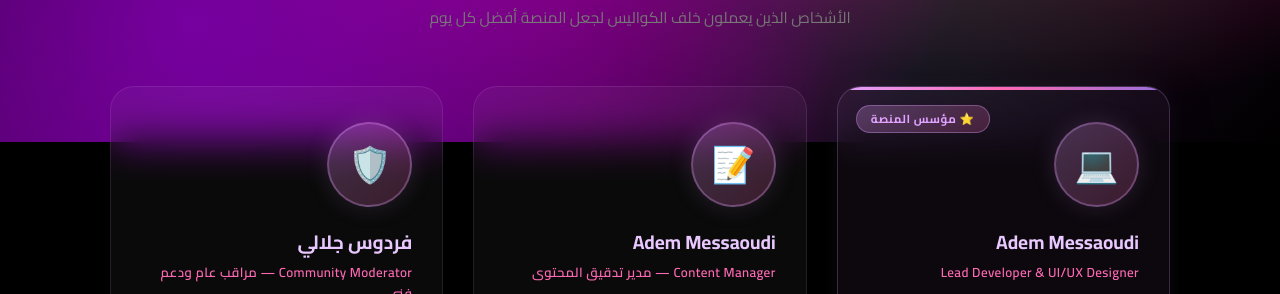
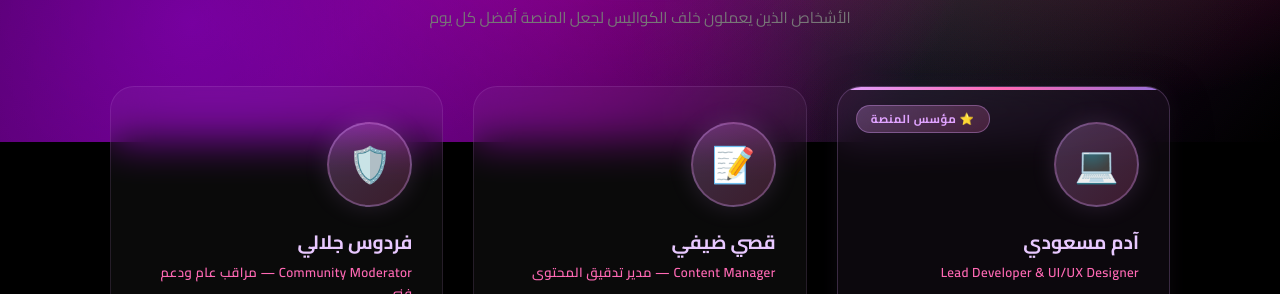
Before and after one commit to petitmessaoudi-eng/tunisia-project, a website: page public/about.html in a window 1280 px wide. Shown: the part 658-952 px from the top of the page. Drawn offline with Linux system fonts and the light colour scheme.

Commit message:
Update about page content

```diff
--- a/public/about.html
+++ b/public/about.html
@@ -898,7 +898,8 @@ body.theme-light .mobile-nav a:hover { background: rgba(156,39,176,0.12); color:
         <div class="team-card featured">
             <span class="featured-label">⭐ مؤسس المنصة</span>
             <div class="card-avatar">💻</div>
-            <div class="card-name">Adem Messaoudi</div>
+            <div class="card-name"> آدم مسعودي
+            </div>
             <div class="card-role">Lead Developer &amp; UI/UX Designer</div>
 
             <ul class="card-info">
@@ -922,7 +923,7 @@ body.theme-light .mobile-nav a:hover { background: rgba(156,39,176,0.12); color:
         <!-- Card 2: Content Manager -->
         <div class="team-card">
             <div class="card-avatar">📝</div>
-            <div class="card-name">Adem Messaoudi</div>
+            <div class="card-name">قصي ضيفي</div>
             <div class="card-role">Content Manager — مدير تدقيق المحتوى</div>
 
             <ul class="card-info">
```
